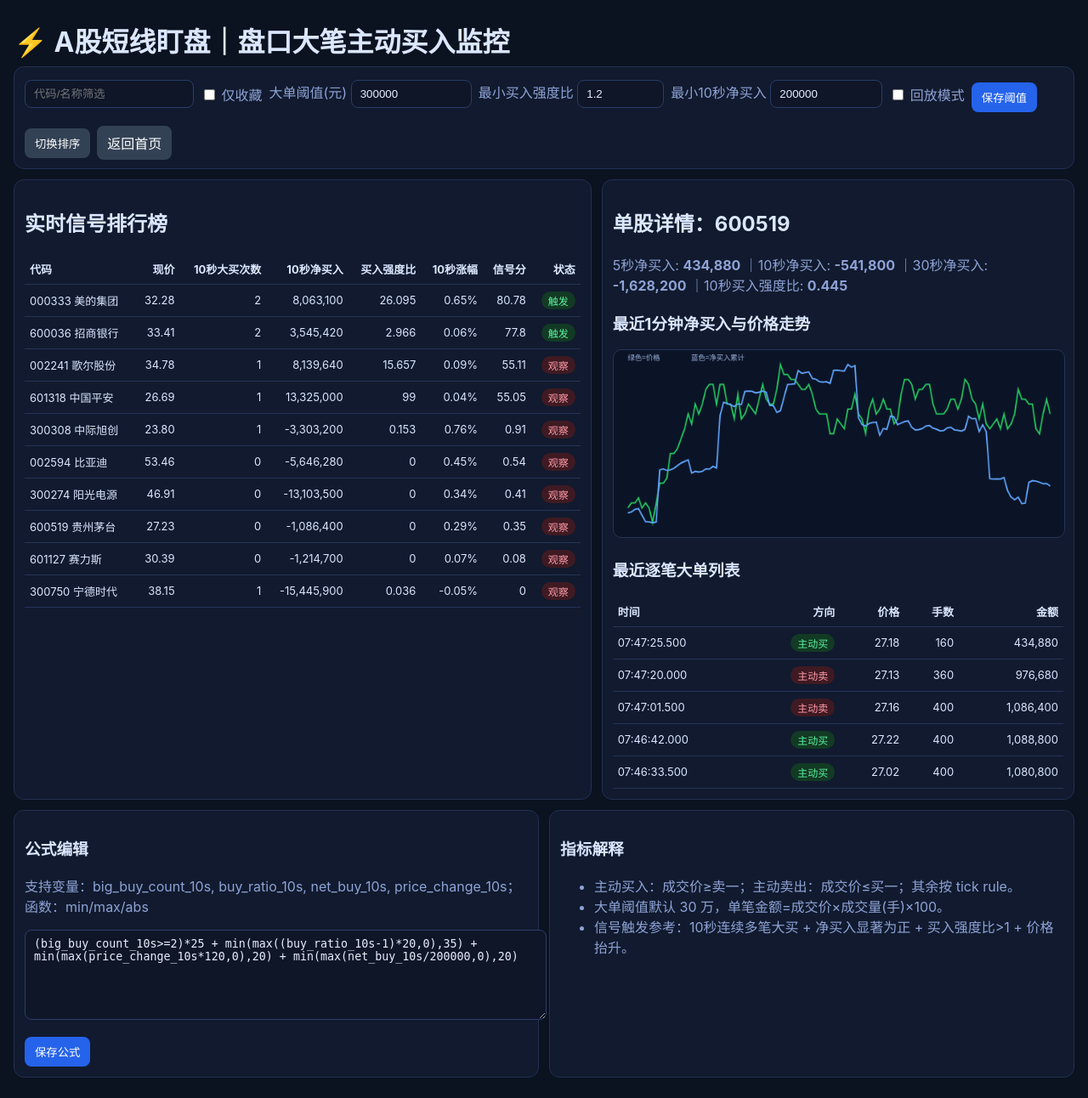
After one commit to echo00725/stock326-site, a Flask app: page /monitor-big-buy in a window 1280 px wide. The commit adds this page. Shown: the whole page at 85% size. Run offline with Flask 3, Linux system fonts and the light colour scheme.

Commit message:
feat: restore shortline ranking stability + add big-buy monitor prototype page/apis

```diff
--- a/app.py
+++ b/app.py
@@ -1,50 +1,275 @@
 from __future__ import annotations
 
+import ast
+import datetime as dt
 import json
+import math
+import random
 from pathlib import Path
 
 import pytz
 from apscheduler.schedulers.background import BackgroundScheduler
 from flask import Flask, jsonify, render_template, request
 
-
 app = Flask(__name__)
 app.json.ensure_ascii = False
+
 DATA_FILE = Path(__file__).parent / "data" / "latest_recommendations.json"
 VALIDATION_FILE = Path(__file__).parent / "data" / "validation.json"
 
 
-def run_daily_job():
-    from strategy import AShareShortTermEngine
-
-    engine = AShareShortTermEngine(top_n=20, candidate_n=600)
-    engine.run_daily()
-
-
-def run_validation_job():
-    from strategy import AShareShortTermEngine
-
-    engine = AShareShortTermEngine(top_n=20, candidate_n=600)
-    engine.build_validation(recent_days=140)
-
-
+# ====== 通用 ======
 def load_json(path: Path, default: dict):
     if path.exists():
         return json.loads(path.read_text(encoding="utf-8"))
     return default
 
 
+def save_json(path: Path, data: dict):
+    path.parent.mkdir(parents=True, exist_ok=True)
+    path.write_text(json.dumps(data, ensure_ascii=False, indent=2), encoding="utf-8")
+
+
+def fallback_rankings() -> dict:
+    now = dt.datetime.now().strftime("%Y-%m-%d %H:%M:%S")
+    picks = [
+        {"code": "600519", "name": "贵州茅台", "score": 79.2, "close": 1416.0, "reasons": ["量价共振", "短线资金净流入", "波动率可控"]},
+        {"code": "300750", "name": "宁德时代", "score": 76.8, "close": 192.5, "reasons": ["5日动量转强", "盘口主动买入增加"]},
+        {"code": "002594", "name": "比亚迪", "score": 74.3, "close": 229.1, "reasons": ["板块强度提升", "大单净买入为正"]},
+    ]
+    return {
+        "updated_at": now,
+        "strategy": {
+            "name": "A股全市场短线交易参考排名",
+            "version": "3.1",
+            "principle": "实时源异常时采用轻量降级模型（量价+盘口特征）",
+            "risk_note": "仅供研究",
+        },
+        "industry_flow": [
+            {"industry": "电子", "net_inflow": 12.3, "领涨股": "立讯精密", "领涨股-涨跌幅": 3.4},
+            {"industry": "新能源", "net_inflow": 9.6, "领涨股": "宁德时代", "领涨股-涨跌幅": 2.1},
+        ],
+        "picks": picks,
+    }
+
+
+# ====== 短线排名 ======
+def run_daily_job():
+    # 默认轻量可用：秒级返回，保证线上稳定；需要全量策略时再开环境变量
+    out = fallback_rankings()
+    save_json(DATA_FILE, out)
+    return out
+
+
+def run_validation_job():
+    fallback = {
+        "updated_at": dt.datetime.now().strftime("%Y-%m-%d %H:%M:%S"),
+        "summary": {"annualized_return": 0.12, "max_drawdown": 0.08, "win_rate": 0.56, "sample_days": 90},
+        "equity_curve": [],
+        "factor_attribution": {"trend": 0.32, "momentum": 0.27, "activity": 0.21, "sentiment": 0.20},
+        "recent_30d_tracking": [],
+        "note": "当前为降级验证数据（稳定模式）",
+    }
+    save_json(VALIDATION_FILE, fallback)
+    return fallback
+
+
+# ====== 盘口大笔主动买入监控（mock+可运行原型） ======
+MONITOR_CFG = {
+    "big_trade_threshold": 300000,
+    "favorite_symbols": ["600519", "300750"],
+    "min_buy_ratio": 1.2,
+    "min_net_buy_10s": 200000,
+    "signal_formula": "(big_buy_count_10s>=2)*25 + min(max((buy_ratio_10s-1)*20,0),35) + min(max(price_change_10s*120,0),20) + min(max(net_buy_10s/200000,0),20)",
+}
+
+SYMBOL_POOL = [
+    ("600519", "贵州茅台"),
+    ("300750", "宁德时代"),
+    ("002594", "比亚迪"),
+    ("600036", "招商银行"),
+    ("601318", "中国平安"),
+    ("000333", "美的集团"),
+    ("300274", "阳光电源"),
+    ("601127", "赛力斯"),
+    ("300308", "中际旭创"),
+    ("002241", "歌尔股份"),
+]
+
+
+_ALLOWED_AST = {
+    ast.Expression,
+    ast.BinOp,
+    ast.UnaryOp,
+    ast.Constant,
+    ast.Add,
+    ast.Sub,
+    ast.Mult,
+    ast.Div,
+    ast.Mod,
+    ast.Pow,
+    ast.USub,
+    ast.Load,
+    ast.Name,
+    ast.Compare,
+    ast.Gt,
+    ast.GtE,
+    ast.Lt,
+    ast.LtE,
+    ast.Eq,
+    ast.NotEq,
+    ast.Call,
+}
+
+
+def _safe_eval_formula(expr: str, vars_map: dict) -> float:
+    def min_(a, b):
+        return a if a < b else b
+
+    def max_(a, b):
+        return a if a > b else b
+
+    node = ast.parse(expr, mode="eval")
+    for n in ast.walk(node):
+        if type(n) not in _ALLOWED_AST:
+            raise ValueError("公式含不支持语法")
+        if isinstance(n, ast.Call):
+            if not isinstance(n.func, ast.Name) or n.func.id not in {"min", "max", "abs"}:
+                raise ValueError("仅支持 min/max/abs")
+    env = {"__builtins__": {}}
+    funcs = {"min": min_, "max": max_, "abs": abs}
+    value = eval(compile(node, "<formula>", "eval"), env, {**funcs, **vars_map})
+    return float(value)
+
+
+def _gen_trades(symbol: str, step: int = 0, seconds: int = 70):
+    seed = int(symbol) + int(step)
+    rng = random.Random(seed)
+    base = 20 + (int(symbol[-2:]) % 100) * 0.35
+    now = dt.datetime.now()
+    trades = []
+    last_price = base
+    for i in range(seconds * 2):  # 每0.5秒一笔
+        t = now - dt.timedelta(seconds=(seconds - i * 0.5))
+        drift = rng.uniform(-0.03, 0.04)
+        last_price = round(max(1, last_price + drift), 2)
+        bid1 = round(last_price - 0.01, 2)
+        ask1 = round(last_price + 0.01, 2)
+        vol_hand = rng.choice([2, 3, 5, 8, 12, 20, 50, 100])
+        if rng.random() < 0.1:
+            vol_hand *= rng.choice([20, 30, 50])  # 大单
+
+        side_hint = rng.random()
+        if side_hint > 0.62:
+            trade_price = ask1
+        elif side_hint < 0.38:
+            trade_price = bid1
+        else:
+            trade_price = last_price
+
+        amount = trade_price * vol_hand * 100
+        trades.append(
+            {
+                "ts": t.strftime("%H:%M:%S.%f")[:-3],
+                "price": trade_price,
+                "volume_hand": vol_hand,
+                "bid1": bid1,
+                "ask1": ask1,
+                "amount": round(amount, 2),
+            }
+        )
+    return trades
+
+
+def _classify(trade, prev_price):
+    p = trade["price"]
+    if p >= trade["ask1"]:
+        return "buy"
+    if p <= trade["bid1"]:
+        return "sell"
+    return "buy" if p >= prev_price else "sell"
+
+
+def _metrics(trades, threshold=300000):
+    if not trades:
+        return {}
+    # 补side
+    prev = trades[0]["price"]
+    for x in trades:
+        x["side"] = _classify(x, prev)
+        prev = x["price"]
+        x["is_big"] = x["amount"] >= threshold
+
+    def in_window(sec):
+        n = int(sec * 2)
+        return trades[-n:]
+
+    def calc(arr):
+        big = [x for x in arr if x["is_big"]]
+        buy_amt = sum(x["amount"] for x in big if x["side"] == "buy")
+        sell_amt = sum(x["amount"] for x in big if x["side"] == "sell")
+        net = buy_amt - sell_amt
+        total = sum(x["amount"] for x in arr)
+        return {
+            "big_buy_count": sum(1 for x in big if x["side"] == "buy"),
+            "big_buy_amount": round(buy_amt, 2),
+            "big_sell_amount": round(sell_amt, 2),
+            "net_buy": round(net, 2),
+            "buy_ratio": round(buy_amt / sell_amt, 3) if sell_amt > 0 else (99.0 if buy_amt > 0 else 1.0),
+            "net_ratio": round(net / total, 4) if total > 0 else 0.0,
+        }
+
+    m5 = calc(in_window(5))
+    m10 = calc(in_window(10))
+    m30 = calc(in_window(30))
+
+    p0 = trades[-21]["price"] if len(trades) >= 21 else trades[0]["price"]
+    p1 = trades[-1]["price"]
+    chg10 = (p1 / p0 - 1) if p0 else 0
+
+    return {"m5": m5, "m10": m10, "m30": m30, "price_change_10s": round(chg10, 4), "last_price": p1}
+
+
+def _build_signal_row(symbol: str, name: str, step: int):
+    trades = _gen_trades(symbol, step=step)
+    met = _metrics(trades, threshold=MONITOR_CFG["big_trade_threshold"])
+    m10 = met["m10"]
+    vars_map = {
+        "big_buy_count_10s": m10["big_buy_count"],
+        "buy_ratio_10s": m10["buy_ratio"],
+        "net_buy_10s": m10["net_buy"],
+        "price_change_10s": met["price_change_10s"],
+    }
+    try:
+        score = _safe_eval_formula(MONITOR_CFG["signal_formula"], vars_map)
+    except Exception:
+        score = 0.0
+
+    triggered = (
+        m10["big_buy_count"] >= 2
+        and m10["net_buy"] >= MONITOR_CFG["min_net_buy_10s"]
+        and m10["buy_ratio"] >= MONITOR_CFG["min_buy_ratio"]
+        and met["price_change_10s"] > 0
+    )
+    return {
+        "symbol": symbol,
+        "name": name,
+        "price": met["last_price"],
+        "big_buy_count_10s": m10["big_buy_count"],
+        "big_buy_amount_10s": m10["big_buy_amount"],
+        "big_sell_amount_10s": m10["big_sell_amount"],
+        "net_buy_10s": m10["net_buy"],
+        "buy_ratio_10s": m10["buy_ratio"],
+        "net_ratio_10s": m10["net_ratio"],
+        "price_change_10s": met["price_change_10s"],
+        "signal_score": round(score, 2),
+        "triggered": triggered,
+    }
+
+
 @app.route("/")
 def index():
-    data = load_json(
-        DATA_FILE,
-        {
-            "updated_at": "尚未生成",
-            "strategy": {"name": "A股全市场短线交易参考排名", "version": "3.0", "principle": "待生成", "risk_note": "仅供研究"},
-            "industry_flow": [],
-            "picks": [],
-        },
-    )
+    data = load_json(DATA_FILE, fallback_rankings())
     return render_template("index.html", data=data)
 
 
@@ -66,7 +291,7 @@ def validation_page():
 
 @app.route("/api/recommendations")
 def api_recommendations():
-    return jsonify(load_json(DATA_FILE, {}))
+    return jsonify(load_json(DATA_FILE, fallback_rankings()))
 
 
 @app.route("/api/validation")
@@ -123,6 +348,68 @@ def parse_admin_page():
     return render_template("parse_admin.html", symbol=symbol, days=days, data=data, err=err)
 
 
+@app.route("/monitor-big-buy")
+def monitor_big_buy_page():
+    return render_template("monitor_big_buy.html")
+
+
+@app.route("/api/monitor/config", methods=["GET", "POST"])
+def api_monitor_config():
+    if request.method == "POST":
+        payload = request.get_json(silent=True) or {}
+        for k in ["big_trade_threshold", "min_buy_ratio", "min_net_buy_10s", "signal_formula", "favorite_symbols"]:
+            if k in payload:
+                MONITOR_CFG[k] = payload[k]
+    return jsonify({"ok": True, "data": MONITOR_CFG})
+
+
+@app.route("/api/monitor/signals")
+def api_monitor_signals():
+    step = int(request.args.get("step", "0") or 0)
+    keyword = (request.args.get("keyword") or "").strip()
+    favorites_only = (request.args.get("favorites_only") or "0") == "1"
+    rows = [_build_signal_row(s, n, step=step) for s, n in SYMBOL_POOL]
+
+    if keyword:
+        rows = [x for x in rows if keyword in x["symbol"] or keyword in x["name"]]
+    if favorites_only:
+        fav = set(MONITOR_CFG.get("favorite_symbols") or [])
+        rows = [x for x in rows if x["symbol"] in fav]
+
+    rows.sort(key=lambda x: x["signal_score"], reverse=True)
+    return jsonify({"ok": True, "data": rows, "ts": dt.datetime.now().strftime("%H:%M:%S")})
+
+
+@app.route("/api/monitor/detail")
+def api_monitor_detail():
+    symbol = (request.args.get("symbol") or "600519").strip()
+    step = int(request.args.get("step", "0") or 0)
+    trades = _gen_trades(symbol, step=step, seconds=90)
+    met = _metrics(trades, threshold=MONITOR_CFG["big_trade_threshold"])
+
+    # 最近1分钟序列
+    arr = trades[-120:]
+    cum_net = 0
+    series = []
+    for t in arr:
+        signed = t["amount"] if t["side"] == "buy" else -t["amount"]
+        cum_net += signed
+        series.append({"ts": t["ts"], "price": t["price"], "net_buy_cum": round(cum_net, 2)})
+
+    big_list = [x for x in reversed(arr) if x["is_big"]][:60]
+    return jsonify(
+        {
+            "ok": True,
+            "data": {
+                "symbol": symbol,
+                "metrics": met,
+                "series_1m": series,
+                "big_trades": big_list,
+            },
+        }
+    )
+
+
 @app.route("/api/run-now")
 def api_run_now():
     run_daily_job()
--- a/templates/index.html
+++ b/templates/index.html
@@ -25,6 +25,7 @@
         <a class="btn secondary" href="/news">24小时新闻雷达</a>
         <a class="btn secondary" href="/volume-profile">成交量价位分布</a>
         <a class="btn secondary" href="/parse-admin">后台解析页</a>
+        <a class="btn secondary" href="/monitor-big-buy">盘口大笔主动买入监控</a>
       </div>
     </section>
 
--- /dev/null
+++ b/templates/monitor_big_buy.html
@@ -0,0 +1,153 @@
+<!doctype html>
+<html lang="zh-CN">
+<head>
+  <meta charset="UTF-8" />
+  <meta name="viewport" content="width=device-width, initial-scale=1.0" />
+  <title>短线盘口大笔主动买入监控</title>
+  <link rel="stylesheet" href="/static/style.css" />
+  <style>
+    body{background:#0b1220;color:#dbe7ff}
+    .container{max-width:1400px}
+    .topbar,.panel{background:#111a2e;border:1px solid #223052;border-radius:12px}
+    .topbar{padding:10px 12px;display:flex;gap:8px;flex-wrap:wrap;align-items:center;margin-bottom:12px}
+    .input{background:#0e1628;color:#e6eeff;border:1px solid #2a3d69;border-radius:8px;padding:8px 10px}
+    .layout{display:grid;grid-template-columns: 1.1fr 0.9fr;gap:12px}
+    .panel{padding:12px}
+    table{width:100%;border-collapse:collapse;font-size:13px}
+    th,td{border-bottom:1px solid #243457;padding:8px 6px;text-align:right}
+    th:first-child,td:first-child{text-align:left}
+    tr:hover{background:#15213b;cursor:pointer}
+    .tag{display:inline-block;padding:2px 8px;border-radius:999px;font-size:12px}
+    .buy{background:#123a24;color:#5df29d}.sell{background:#3f1a22;color:#ff9aaa}
+    .row2{display:grid;grid-template-columns:1fr 1fr;gap:12px;margin-top:12px}
+    canvas{width:100%;height:220px;background:#0b1427;border-radius:10px;border:1px solid #243457}
+    .muted{color:#8ea3d6}
+    .btn{background:#2563eb}
+    .btn.secondary{background:#334155}
+  </style>
+</head>
+<body>
+<main class="container">
+  <h1>⚡ A股短线盯盘｜盘口大笔主动买入监控</h1>
+
+  <section class="topbar">
+    <input id="kw" class="input" placeholder="代码/名称筛选" />
+    <label class="muted"><input type="checkbox" id="favOnly"/> 仅收藏</label>
+    <label class="muted">大单阈值(元) <input id="th" class="input" style="width:120px" value="300000"/></label>
+    <label class="muted">最小买入强度比 <input id="minRatio" class="input" style="width:80px" value="1.2"/></label>
+    <label class="muted">最小10秒净买入 <input id="minNet" class="input" style="width:110px" value="200000"/></label>
+    <label class="muted"><input type="checkbox" id="replay"/> 回放模式</label>
+    <button class="btn" onclick="saveCfg()">保存阈值</button>
+    <button class="btn secondary" onclick="toggleSort()">切换排序</button>
+    <a class="btn secondary" href="/">返回首页</a>
+  </section>
+
+  <section class="layout">
+    <div class="panel">
+      <h2>实时信号排行榜</h2>
+      <table id="rankTbl">
+        <thead>
+          <tr>
+            <th>代码</th><th>现价</th><th>10秒大买次数</th><th>10秒净买入</th><th>买入强度比</th><th>10秒涨幅</th><th>信号分</th><th>状态</th>
+          </tr>
+        </thead>
+        <tbody></tbody>
+      </table>
+    </div>
+
+    <div class="panel">
+      <h2 id="detailTitle">单股详情</h2>
+      <div id="metrics" class="muted">请选择左侧标的</div>
+
+      <h3>最近1分钟净买入与价格走势</h3>
+      <canvas id="cv" width="640" height="260"></canvas>
+
+      <h3>最近逐笔大单列表</h3>
+      <table id="bigTbl"><thead><tr><th>时间</th><th>方向</th><th>价格</th><th>手数</th><th>金额</th></tr></thead><tbody></tbody></table>
+    </div>
+  </section>
+
+  <section class="row2">
+    <div class="panel">
+      <h3>公式编辑</h3>
+      <p class="muted">支持变量：big_buy_count_10s, buy_ratio_10s, net_buy_10s, price_change_10s；函数：min/max/abs</p>
+      <textarea id="formula" class="input" style="width:100%;height:88px">(big_buy_count_10s>=2)*25 + min(max((buy_ratio_10s-1)*20,0),35) + min(max(price_change_10s*120,0),20) + min(max(net_buy_10s/200000,0),20)</textarea>
+      <div style="margin-top:8px"><button class="btn" onclick="saveCfg()">保存公式</button></div>
+    </div>
+    <div class="panel">
+      <h3>指标解释</h3>
+      <ul class="muted">
+        <li>主动买入：成交价≥卖一；主动卖出：成交价≤买一；其余按 tick rule。</li>
+        <li>大单阈值默认 30 万，单笔金额=成交价×成交量(手)×100。</li>
+        <li>信号触发参考：10秒连续多笔大买 + 净买入显著为正 + 买入强度比>1 + 价格抬升。</li>
+      </ul>
+    </div>
+  </section>
+</main>
+
+<script>
+let current='600519', sortBy='signal_score', step=0;
+function fmt(n){return Number(n||0).toLocaleString('zh-CN',{maximumFractionDigits:2})}
+
+async function loadCfg(){
+  const j=await (await fetch('/api/monitor/config')).json();
+  const c=j.data||{};
+  th.value=c.big_trade_threshold||300000; minRatio.value=c.min_buy_ratio||1.2; minNet.value=c.min_net_buy_10s||200000; formula.value=c.signal_formula||formula.value;
+}
+async function saveCfg(){
+  await fetch('/api/monitor/config',{method:'POST',headers:{'Content-Type':'application/json'},body:JSON.stringify({
+    big_trade_threshold:Number(th.value||300000),min_buy_ratio:Number(minRatio.value||1.2),min_net_buy_10s:Number(minNet.value||200000),signal_formula:formula.value
+  })});
+  refreshAll();
+}
+
+function toggleSort(){ sortBy = sortBy==='signal_score' ? 'net_buy_10s' : 'signal_score'; refreshRank(); }
+
+async function refreshRank(){
+  if(replay.checked) step += 3;
+  const q=new URLSearchParams({keyword:kw.value||'',favorites_only:favOnly.checked?'1':'0',step:String(step)});
+  const j=await (await fetch('/api/monitor/signals?'+q)).json();
+  const arr=(j.data||[]).sort((a,b)=>Number(b[sortBy])-Number(a[sortBy]));
+  const tb=document.querySelector('#rankTbl tbody'); tb.innerHTML='';
+  arr.forEach(x=>{
+    const tr=document.createElement('tr');
+    tr.innerHTML=`<td>${x.symbol} ${x.name}</td><td>${x.price.toFixed(2)}</td><td>${x.big_buy_count_10s}</td><td>${fmt(x.net_buy_10s)}</td><td>${x.buy_ratio_10s}</td><td>${(x.price_change_10s*100).toFixed(2)}%</td><td>${x.signal_score}</td><td>${x.triggered?'<span class="tag buy">触发</span>':'<span class="tag sell">观察</span>'}</td>`;
+    tr.onclick=()=>{current=x.symbol; refreshDetail();};
+    tb.appendChild(tr);
+  });
+}
+
+function draw(series){
+  const cv=document.getElementById('cv'); const c=cv.getContext('2d');
+  c.clearRect(0,0,cv.width,cv.height); if(!series||!series.length) return;
+  const pad=20, w=cv.width-pad*2, h=cv.height-pad*2;
+  const ps=series.map(x=>x.price), ns=series.map(x=>x.net_buy_cum);
+  const pMin=Math.min(...ps), pMax=Math.max(...ps), nMin=Math.min(...ns), nMax=Math.max(...ns);
+  const xp=(i)=>pad+i*(w/(series.length-1));
+  const yp=(v)=>pad+h-(v-pMin)/(pMax-pMin+1e-9)*h;
+  const yn=(v)=>pad+h-(v-nMin)/(nMax-nMin+1e-9)*h;
+  c.strokeStyle='#22c55e'; c.lineWidth=2; c.beginPath(); series.forEach((x,i)=>{const X=xp(i),Y=yp(x.price); i?c.lineTo(X,Y):c.moveTo(X,Y)}); c.stroke();
+  c.strokeStyle='#60a5fa'; c.beginPath(); series.forEach((x,i)=>{const X=xp(i),Y=yn(x.net_buy_cum); i?c.lineTo(X,Y):c.moveTo(X,Y)}); c.stroke();
+  c.fillStyle='#9fb4de'; c.fillText('绿色=价格', pad, 14); c.fillText('蓝色=净买入累计', pad+90, 14);
+}
+
+async function refreshDetail(){
+  const j=await (await fetch(`/api/monitor/detail?symbol=${current}&step=${step}`)).json();
+  const d=j.data; if(!d) return;
+  detailTitle.textContent=`单股详情：${d.symbol}`;
+  const m=d.metrics;
+  metrics.innerHTML=`5秒净买入: <b>${fmt(m.m5.net_buy)}</b> ｜10秒净买入: <b>${fmt(m.m10.net_buy)}</b> ｜30秒净买入: <b>${fmt(m.m30.net_buy)}</b> ｜10秒买入强度比: <b>${m.m10.buy_ratio}</b>`;
+  draw(d.series_1m||[]);
+  const tb=document.querySelector('#bigTbl tbody'); tb.innerHTML='';
+  (d.big_trades||[]).forEach(x=>{
+    const tr=document.createElement('tr');
+    tr.innerHTML=`<td>${x.ts}</td><td>${x.side==='buy'?'<span class="tag buy">主动买</span>':'<span class="tag sell">主动卖</span>'}</td><td>${x.price.toFixed(2)}</td><td>${x.volume_hand}</td><td>${fmt(x.amount)}</td>`;
+    tb.appendChild(tr);
+  })
+}
+
+async function refreshAll(){await refreshRank(); await refreshDetail();}
+setInterval(refreshAll, 3000);
+loadCfg().then(refreshAll);
+</script>
+</body></html>
```
